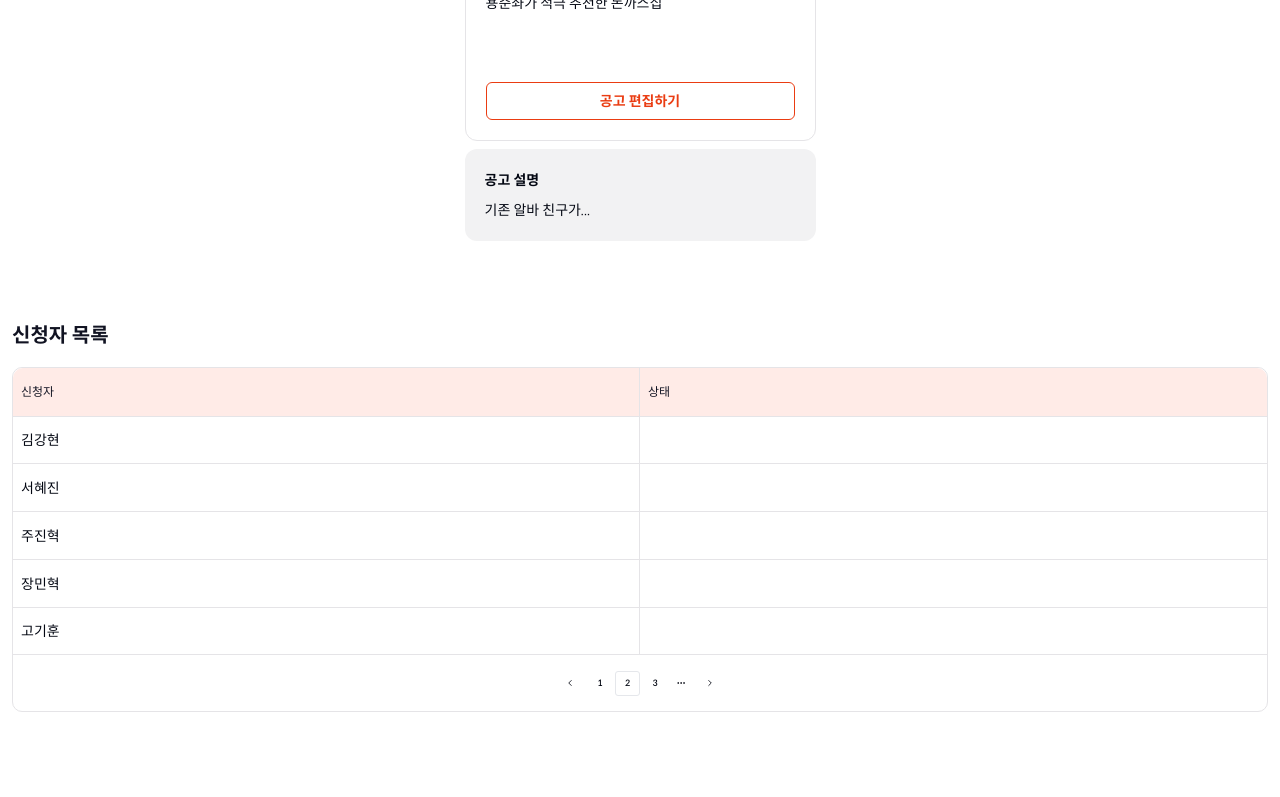
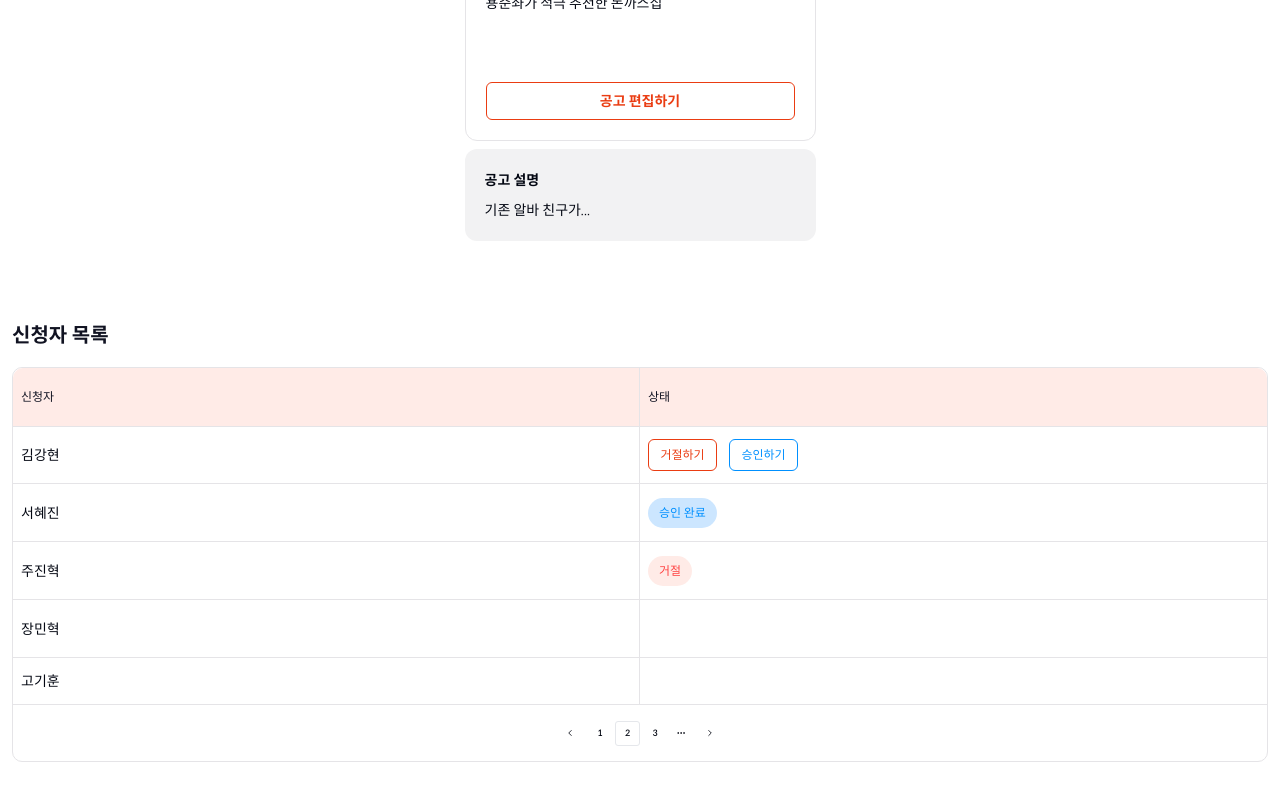
Before and after one commit to dkile/Julge, a Next.js app: page /shops/1/notices/1 in a window 1280 px wide. Shown: the part 462-1259 px from the top of the page. Built offline with nearby package versions, Linux system fonts and the light colour scheme.

Commit message:
feat: noticeDetail 폴더 내 Buttons.tsx에 승인하기, 거절하기 버튼 생성

```diff
--- /dev/null
+++ b/src/components/noticeDetail/Badge.tsx
@@ -0,0 +1,47 @@
+import Image from "next/image";
+
+import { Badge } from "@/components/ui/badge";
+
+export const ApproveBadge = () => {
+  return (
+    <Badge
+      variant="secondary"
+      className="flex items-center rounded-[2rem] bg-blue-10 px-[1rem] py-[0.6rem]"
+    >
+      <span className="text-[1.2rem] font-normal not-italic leading-[1.6rem] text-blue-20">
+        승인 완료
+      </span>
+    </Badge>
+  );
+};
+
+export const RejectBadge = () => {
+  return (
+    <Badge
+      variant="secondary"
+      className="flex items-center rounded-[2rem] bg-red-10 px-[1rem] py-[0.6rem]"
+    >
+      <span className="text-[1.2rem] font-normal not-italic leading-[1.6rem] text-red-40">
+        거절
+      </span>
+    </Badge>
+  );
+};
+
+export const HighHourlyWageBadge = () => {
+  return (
+    <div className="flex h-[2.4rem] w-[13.1rem] items-center gap-[0.2rem] rounded-[2rem] bg-primary px-[0.8rem] py-[0.4rem]">
+      <span className="items-center text-[1.2rem] font-normal not-italic leading-[1.6rem] text-white">
+        기존 시급보다 50%
+      </span>
+      <div className="relative flex h-[1.6rem] w-[1.6rem] items-center justify-center">
+        <Image
+          src="/icons/arrow_up_bold.svg"
+          alt="윗방향 화살표 이미지"
+          layout="fill"
+          objectFit="contain"
+        />
+      </div>
+    </div>
+  );
+};
--- /dev/null
+++ b/src/components/noticeDetail/Buttons.tsx
@@ -0,0 +1,31 @@
+import { Button } from "@/components/ui/button";
+
+export const EditNoticeButton = () => {
+  return (
+    <Button className="h-[3.8rem] w-full rounded-[0.6rem] border-[0.1rem] border-primary bg-white px-[2rem] py-[1rem]">
+      <span className="text-center text-[1.4rem] font-bold not-italic leading-normal text-primary">
+        공고 편집하기
+      </span>
+    </Button>
+  );
+};
+
+export const RejectButton = () => {
+  return (
+    <Button className="flex h-[3.2rem] w-[6.9rem] gap-[0.8rem] rounded-[0.6rem] border-[0.1rem] border-primary bg-white px-[1.2rem] py-[0.8rem]">
+      <span className="text-center text-[1.2rem] font-normal not-italic leading-[1.6rem] text-primary">
+        거절하기
+      </span>
+    </Button>
+  );
+};
+
+export const ApproveButton = () => {
+  return (
+    <Button className="flex h-[3.2rem] w-[6.9rem] gap-[0.8rem] rounded-[0.6rem] border-[0.1rem] border-blue-20 bg-white px-[1.2rem] py-[0.8rem]">
+      <span className="text-center text-[1.2rem] font-normal not-italic leading-[1.6rem] text-blue-20">
+        승인하기
+      </span>
+    </Button>
+  );
+};
--- /dev/null
+++ b/src/components/ui/badge.tsx
@@ -0,0 +1,36 @@
+import { cva, type VariantProps } from "class-variance-authority";
+import * as React from "react";
+
+import { cn } from "@/lib/utils";
+
+const badgeVariants = cva(
+  "inline-flex items-center rounded-full border px-2.5 py-0.5 text-xs font-semibold transition-colors focus:outline-none focus:ring-2 focus:ring-ring focus:ring-offset-2",
+  {
+    variants: {
+      variant: {
+        default:
+          "border-transparent bg-primary text-primary-foreground hover:bg-primary/80",
+        secondary:
+          "border-transparent bg-secondary text-secondary-foreground hover:bg-secondary/80",
+        destructive:
+          "border-transparent bg-destructive text-destructive-foreground hover:bg-destructive/80",
+        outline: "text-foreground",
+      },
+    },
+    defaultVariants: {
+      variant: "default",
+    },
+  },
+);
+
+export interface BadgeProps
+  extends React.HTMLAttributes<HTMLDivElement>,
+    VariantProps<typeof badgeVariants> {}
+
+function Badge({ className, variant, ...props }: BadgeProps) {
+  return (
+    <div className={cn(badgeVariants({ variant }), className)} {...props} />
+  );
+}
+
+export { Badge, badgeVariants };
--- a/src/pages/shops/[shopId]/notices/[noticeId]/index.tsx
+++ b/src/pages/shops/[shopId]/notices/[noticeId]/index.tsx
@@ -1,8 +1,17 @@
 import Image from "next/image";
 
-import HighHourlyWageBadge from "@/components/noticeDetail/HighHourlyWageBadge";
+import {
+  ApproveBadge,
+  HighHourlyWageBadge,
+  RejectBadge,
+} from "@/components/noticeDetail/Badge";
+import {
+  ApproveButton,
+  EditNoticeButton,
+  RejectButton,
+} from "@/components/noticeDetail/Buttons";
 import NoticeDetailPagination from "@/components/noticeDetail/NoticeDetailPagination";
-import { Button } from "@/components/ui/button";
+
 function NoticeDetail() {
   return (
     <div className="flex flex-col items-center justify-start">
@@ -76,11 +85,7 @@ function NoticeDetail() {
                   {"용준좌가 적극 추천한 돈까스집"}
                 </span>
               </div>
-              <Button className="h-[3.8rem] w-full rounded-[0.6rem] border-[0.1rem] border-primary bg-white px-[2rem] py-[1rem]">
-                <span className="text-center text-[1.4rem] font-bold not-italic leading-normal text-primary">
-                  공고 편집하기
-                </span>
-              </Button>
+              <EditNoticeButton />
             </div>
           </div>
         </div>
@@ -120,24 +125,36 @@ function NoticeDetail() {
                 {"최선을 다하겠습니다"}
               </span>
             </div>
-            <div className="col-span-1 flex items-center gap-[1.2rem] self-stretch border-b-[0.1rem] border-t-[0.1rem] border-gray-20 bg-white px-[0.8rem] py-[1.2rem]"></div>
+            <div className="col-span-1 flex items-center gap-[1.2rem] self-stretch border-b-[0.1rem] border-t-[0.1rem] border-gray-20 bg-white px-[0.8rem] py-[1.2rem]">
+              <RejectButton />
+              <ApproveButton />
+            </div>
             <div className="col-span-1 flex items-center gap-[1.2rem] self-stretch border-b-[0.1rem] border-r-[0.1rem] border-gray-20 bg-white px-[0.8rem] py-[1.2rem]">
               <span className="text-black-50 scroll-auto text-[1.4rem] font-normal not-italic leading-[2.2rem]">
                 {"서혜진"}
               </span>
             </div>
-            <div className="col-span-1 flex items-center gap-[1.2rem] self-stretch border-b-[0.1rem] border-gray-20 bg-white px-[0.8rem] py-[1.2rem]"></div>
             <div className="md:col-span-1 md:block hidden items-center gap-[1.2rem] self-stretch border-b-[0.1rem] border-r-[0.1rem] bg-white px-[0.8rem] py-[1.2rem]">
               <span className="text-black-50 scroll-auto truncate text-[1.6rem] font-normal not-italic leading-[2.6rem]">
                 {"최선을 다하겠습니다"}
               </span>
+            </div>
+            <div className="col-span-1 flex items-center gap-[1.2rem] self-stretch border-b-[0.1rem] border-gray-20 bg-white px-[0.8rem] py-[1.2rem]">
+              <ApproveBadge />
             </div>
             <div className="col-span-1 flex items-center gap-[1.2rem] self-stretch border-b-[0.1rem] border-r-[0.1rem] border-gray-20 bg-white px-[0.8rem] py-[1.2rem]">
               <span className="text-black-50 scroll-auto text-[1.4rem] font-normal not-italic leading-[2.2rem]">
                 {"주진혁"}
               </span>
             </div>
-            <div className="col-span-1 flex items-center gap-[1.2rem] self-stretch border-b-[0.1rem] border-gray-20 bg-white px-[0.8rem] py-[1.2rem]"></div>
+            <div className="md:col-span-1 md:block hidden items-center gap-[1.2rem] self-stretch border-b-[0.1rem] border-r-[0.1rem] bg-white px-[0.8rem] py-[1.2rem]">
+              <span className="text-black-50 scroll-auto truncate text-[1.6rem] font-normal not-italic leading-[2.6rem]">
+                {"최선을 다하겠습니다"}
+              </span>
+            </div>
+            <div className="col-span-1 flex items-center gap-[1.2rem] self-stretch border-b-[0.1rem] border-gray-20 bg-white px-[0.8rem] py-[1.2rem]">
+              <RejectBadge />
+            </div>
             <div className="col-span-1 flex items-center gap-[1.2rem] self-stretch border-b-[0.1rem] border-r-[0.1rem] border-gray-20 bg-white px-[0.8rem] py-[1.2rem]">
               <span className="text-black-50 scroll-auto text-[1.4rem] font-normal not-italic leading-[2.2rem]">
                 {"장민혁"}
```
